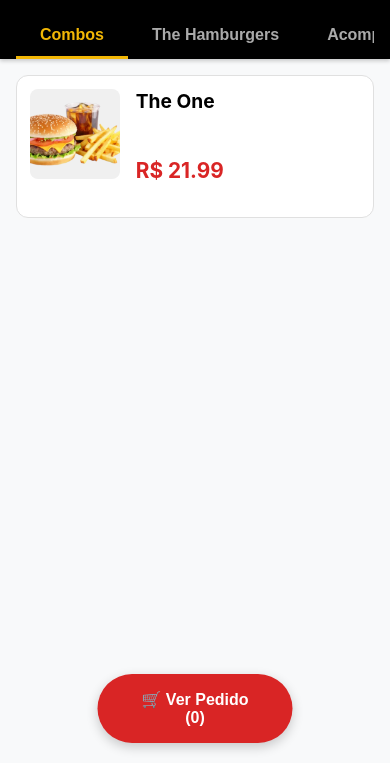
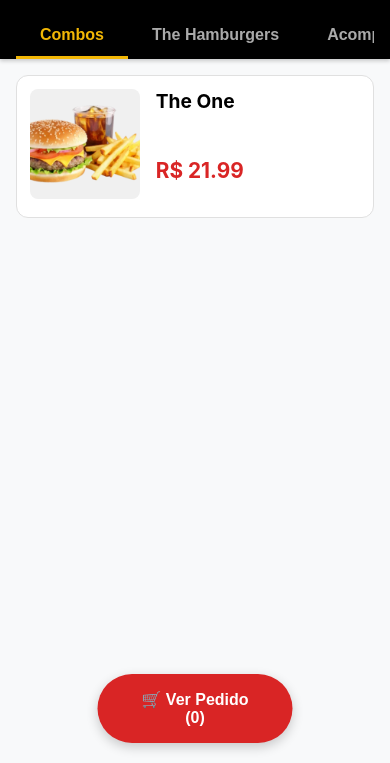
Before and after one commit to TheDandyHoneybadger/thehungryburger, a plain HTML site: page index.html in a window 390 px wide. Shown: the part 81-844 px from the top of the page. Drawn offline with Linux system fonts and the light colour scheme.

Commit message:
Update style.css

```diff
--- a/style.css
+++ b/style.css
@@ -679,14 +679,13 @@ header {
         flex-direction: row;
         align-items: flex-start;
         padding: 0.8rem;
-        min-height: 90px;
+        min-height: 110px; /* AJUSTE: Aumentado para 110px */
         box-sizing: border-box;
     }
 
     .menu-item img {
-        width: 90px;
-        height: 90px;
-        /* aspect-ratio: 1 / 1; (REMOVIDO PARA CORRIGIR 'ACHATAMENTO') */
+        width: 110px; /* AJUSTE: Aumentado para 110px */
+        height: 110px; /* AJUSTE: Aumentado para 110px */
         object-fit: cover;
         flex-shrink: 0;
         margin-right: 1rem;
@@ -705,13 +704,12 @@ header {
         word-break: break-word;
     }
 
-    /* ===== CORREÇÃO DE ESPAÇAMENTO ===== */
     .item-details h3 {
-        margin-bottom: 0.25rem; /* Era 0.5rem */
+        margin-bottom: 0.25rem;
     }
 
     .item-details .description {
-        margin-bottom: 0.4rem; /* Era 1rem */
-        font-size: 0.85rem; /* Um pouco menor para caber mais */
+        margin-bottom: 0.4rem;
+        font-size: 0.85rem;
     }
 }
```
